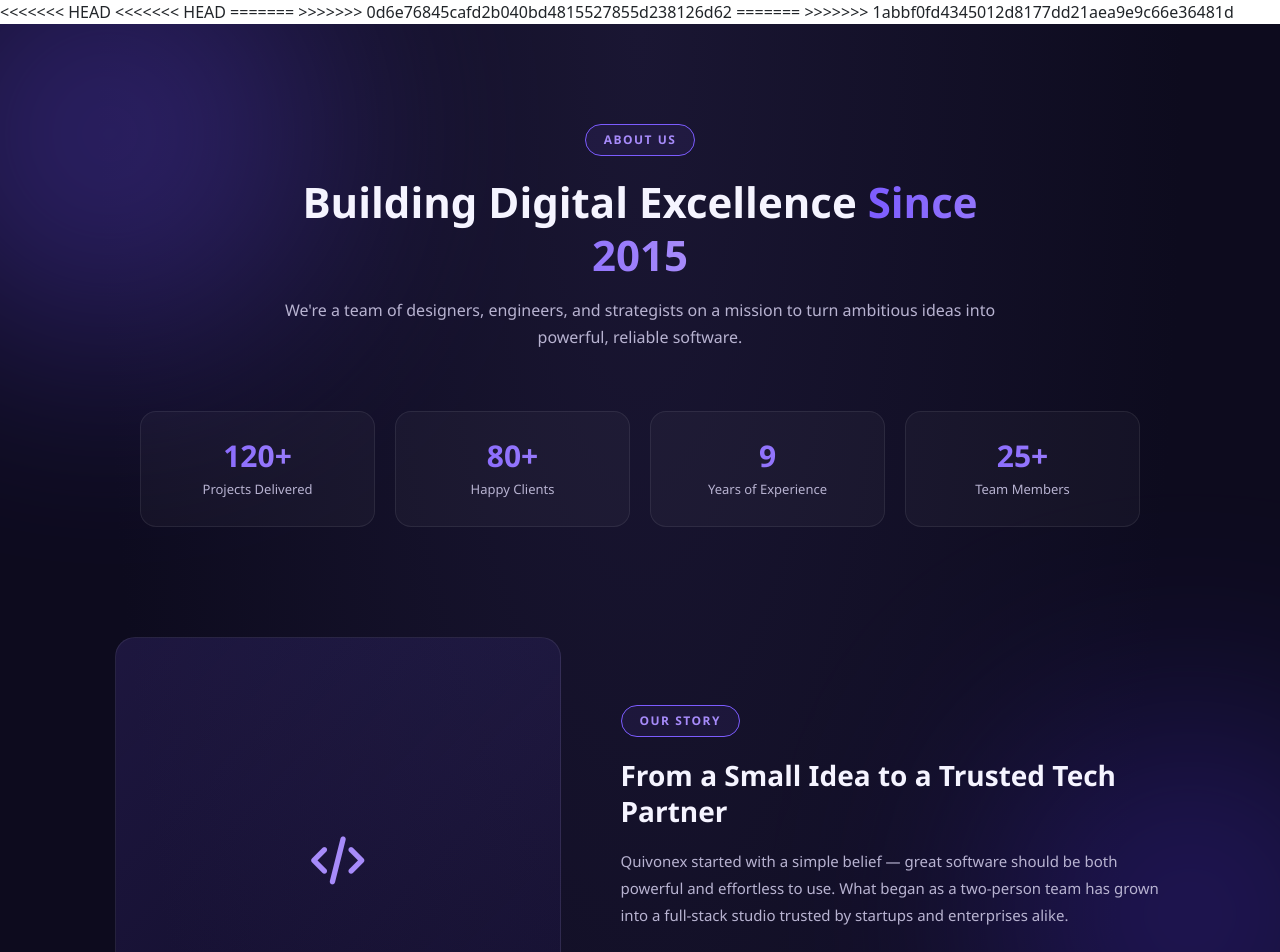
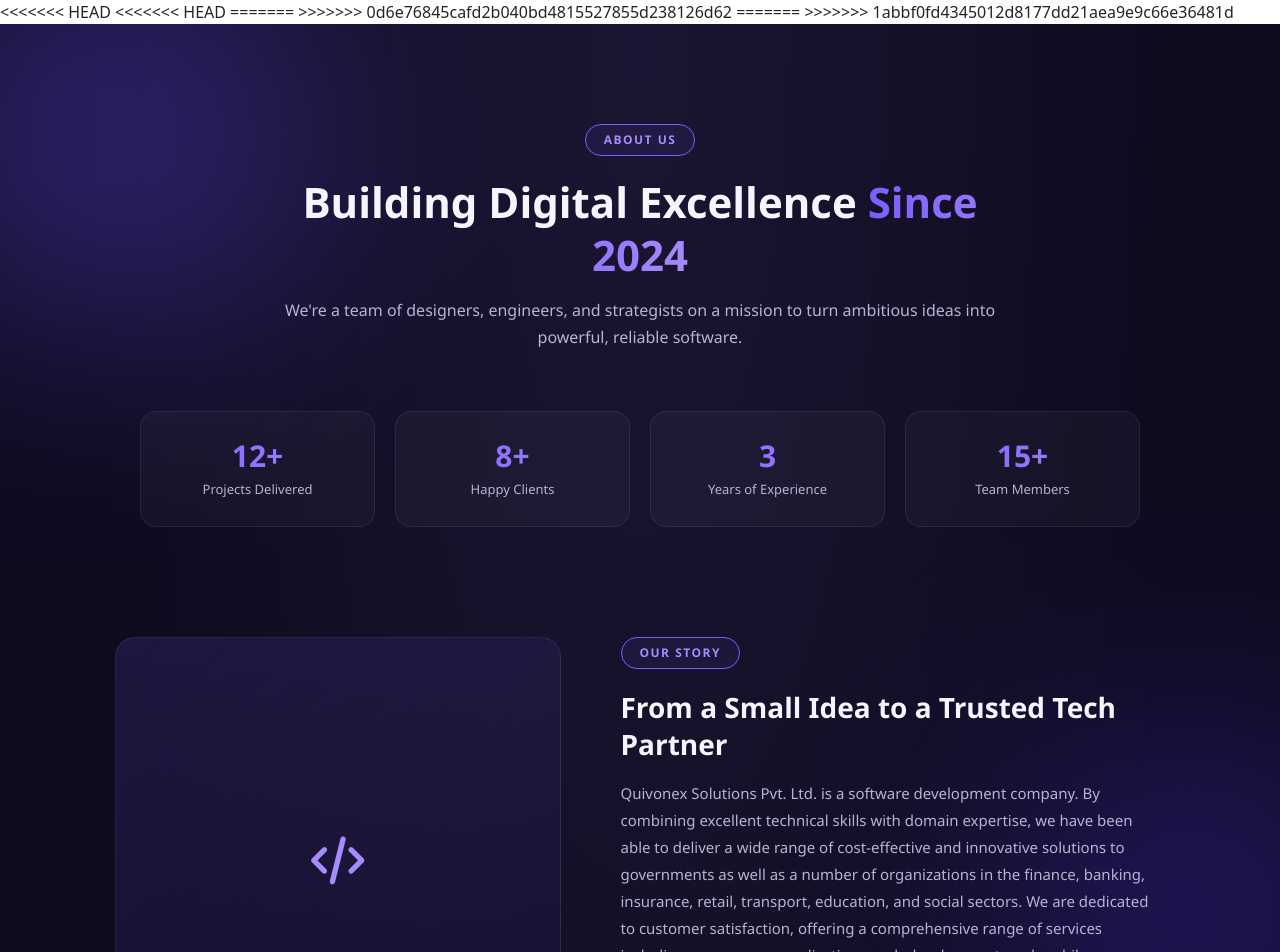
Before and after one commit to shreyasutar24/quivonexdemo, an Angular app: page /about in a window 1280 px wide. Shown: the top 952 px of the page. Built offline with nearby package versions, Linux system fonts and the light colour scheme.

Commit message:
about top section

```diff
--- a/src/app/about/about.html
+++ b/src/app/about/about.html
@@ -7,7 +7,7 @@
   <!-- Header -->
   <div class="about-header">
     <span class="tag">ABOUT US</span>
-    <h1>Building Digital Excellence <span class="highlight">Since 2015</span></h1>
+    <h1>Building Digital Excellence <span class="highlight">Since 2024</span></h1>
     <p>
       We're a team of designers, engineers, and strategists on a mission to
       turn ambitious ideas into powerful, reliable software.
@@ -33,10 +33,7 @@
       <span class="sub-tag">OUR STORY</span>
       <h2>From a Small Idea to a Trusted Tech Partner</h2>
       <p>
-        Quivonex started with a simple belief — great software should be
-        both powerful and effortless to use. What began as a two-person
-        team has grown into a full-stack studio trusted by startups and
-        enterprises alike.
+        Quivonex Solutions Pvt. Ltd. is a software development company. By combining excellent technical skills with domain expertise, we have been able to deliver a wide range of cost-effective and innovative solutions to governments as well as a number of organizations in the finance, banking, insurance, retail, transport, education, and social sectors. We are dedicated to customer satisfaction, offering a comprehensive range of services including e-commerce applications, web development, and mobile application services across various technologies.
       </p>
       <p>
         Today, we help businesses across the globe build web applications,
--- a/src/app/about/about.ts
+++ b/src/app/about/about.ts
@@ -8,10 +8,10 @@
 })
 export class About {
   stats = [
-    { value: '120+', label: 'Projects Delivered' },
-    { value: '80+', label: 'Happy Clients' },
-    { value: '9', label: 'Years of Experience' },
-    { value: '25+', label: 'Team Members' }
+    { value: '12+', label: 'Projects Delivered' },
+    { value: '8+', label: 'Happy Clients' },
+    { value: '3', label: 'Years of Experience' },
+    { value: '15+', label: 'Team Members' }
   ];
 
   values = [
```
